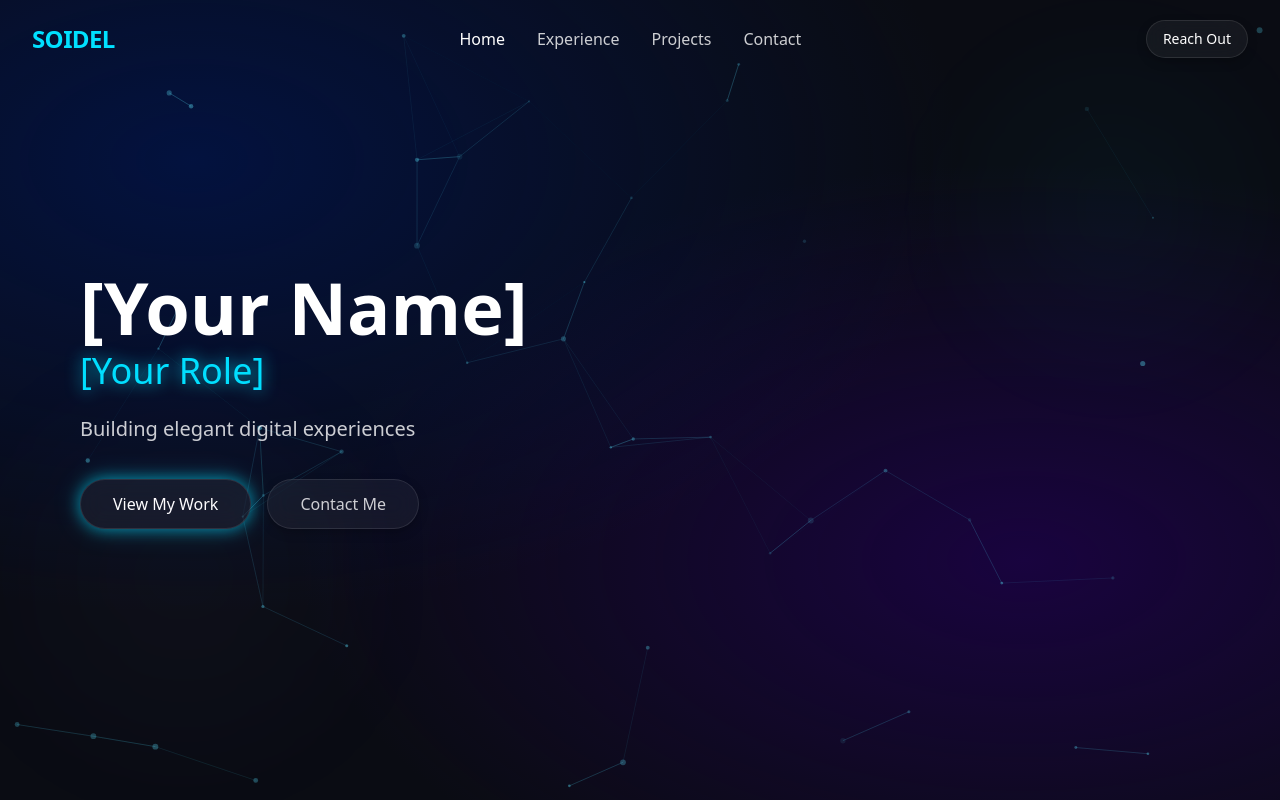
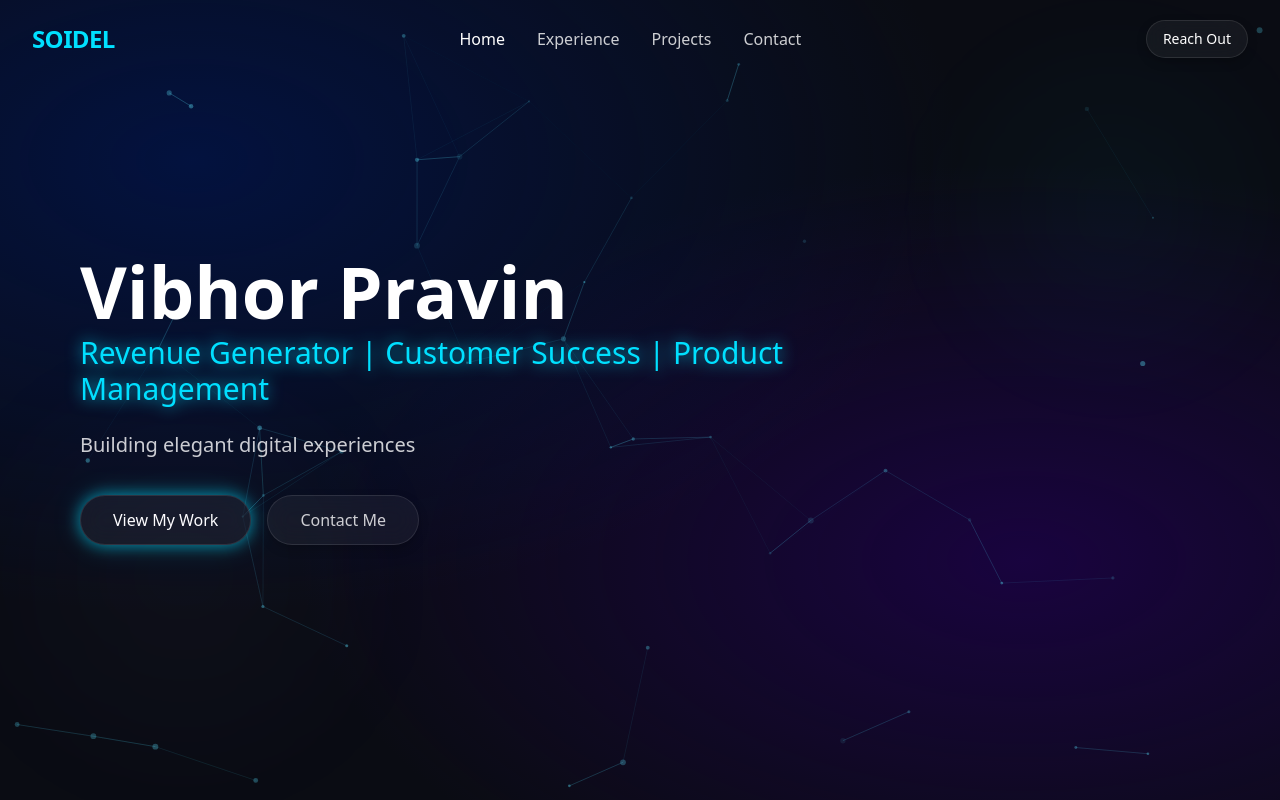
Before and after one commit to pravinvibhor/vibhorpravin, a React (Vite) app: page / in a window 1280 px wide. Shown: the top 800 px of the page. Built offline with nearby package versions, Linux system fonts and the light colour scheme.

Commit message:
Visual edit in Lovable
Edited UI in Lovable

```diff
--- a/src/components/HeroSection.tsx
+++ b/src/components/HeroSection.tsx
@@ -1,11 +1,8 @@
-
 import React, { useState, useEffect } from "react";
 import { motion } from "framer-motion";
-
 const HeroSection: React.FC = () => {
   const [displayText, setDisplayText] = useState("");
   const fullText = "Building elegant digital experiences";
-
   useEffect(() => {
     let index = 0;
     const timer = setInterval(() => {
@@ -16,24 +13,20 @@ const HeroSection: React.FC = () => {
         clearInterval(timer);
       }
     }, 100);
-
     return () => clearInterval(timer);
   }, []);
-
-  return (
-    <section className="min-h-screen flex flex-col justify-center px-4 md:px-10 lg:px-20 relative">
-      <motion.div
-        initial={{ opacity: 0, y: 20 }}
-        animate={{ opacity: 1, y: 0 }}
-        transition={{ duration: 1 }}
-        className="max-w-4xl"
-      >
-        <h1 className="text-4xl md:text-6xl lg:text-7xl font-bold mb-2 text-white">
-          [Your Name]
-        </h1>
-        <h2 className="text-2xl md:text-3xl lg:text-4xl font-medium mb-6 text-neon neon-text">
-          [Your Role]
-        </h2>
+  return <section className="min-h-screen flex flex-col justify-center px-4 md:px-10 lg:px-20 relative">
+      <motion.div initial={{
+      opacity: 0,
+      y: 20
+    }} animate={{
+      opacity: 1,
+      y: 0
+    }} transition={{
+      duration: 1
+    }} className="max-w-4xl">
+        <h1 className="text-4xl md:text-6xl lg:text-7xl font-bold mb-2 text-white">Vibhor Pravin</h1>
+        <h2 className="text-2xl md:text-3xl font-medium mb-6 text-neon neon-text lg:text-3xl">Revenue Generator | Customer Success | Product Management </h2>
         <div className="h-8">
           <p className="text-lg md:text-xl text-white/80 mb-8">
             {displayText}
@@ -42,37 +35,39 @@ const HeroSection: React.FC = () => {
         </div>
 
         <div className="flex gap-4 mt-8">
-          <motion.button
-            whileHover={{ scale: 1.05 }}
-            whileTap={{ scale: 0.98 }}
-            className="glass px-8 py-3 rounded-full text-white font-medium border border-neon/50 neon-glow"
-          >
+          <motion.button whileHover={{
+          scale: 1.05
+        }} whileTap={{
+          scale: 0.98
+        }} className="glass px-8 py-3 rounded-full text-white font-medium border border-neon/50 neon-glow">
             View My Work
           </motion.button>
-          <motion.button
-            whileHover={{ scale: 1.05 }}
-            whileTap={{ scale: 0.98 }}
-            className="glass px-8 py-3 rounded-full text-white/80 font-medium"
-          >
+          <motion.button whileHover={{
+          scale: 1.05
+        }} whileTap={{
+          scale: 0.98
+        }} className="glass px-8 py-3 rounded-full text-white/80 font-medium">
             Contact Me
           </motion.button>
         </div>
       </motion.div>
 
-      <motion.div
-        initial={{ opacity: 0 }}
-        animate={{ opacity: 0.8 }}
-        transition={{ delay: 0.5, duration: 1.5 }}
-        className="absolute top-20 right-10 w-64 h-64 rounded-full bg-neon/5 blur-[80px] animate-pulse"
-      ></motion.div>
-      <motion.div
-        initial={{ opacity: 0 }}
-        animate={{ opacity: 0.6 }}
-        transition={{ delay: 0.8, duration: 1.5 }}
-        className="absolute bottom-20 left-10 w-72 h-72 rounded-full bg-neon-purple/5 blur-[100px] animate-pulse"
-      ></motion.div>
-    </section>
-  );
+      <motion.div initial={{
+      opacity: 0
+    }} animate={{
+      opacity: 0.8
+    }} transition={{
+      delay: 0.5,
+      duration: 1.5
+    }} className="absolute top-20 right-10 w-64 h-64 rounded-full bg-neon/5 blur-[80px] animate-pulse"></motion.div>
+      <motion.div initial={{
+      opacity: 0
+    }} animate={{
+      opacity: 0.6
+    }} transition={{
+      delay: 0.8,
+      duration: 1.5
+    }} className="absolute bottom-20 left-10 w-72 h-72 rounded-full bg-neon-purple/5 blur-[100px] animate-pulse"></motion.div>
+    </section>;
 };
-
 export default HeroSection;
```
